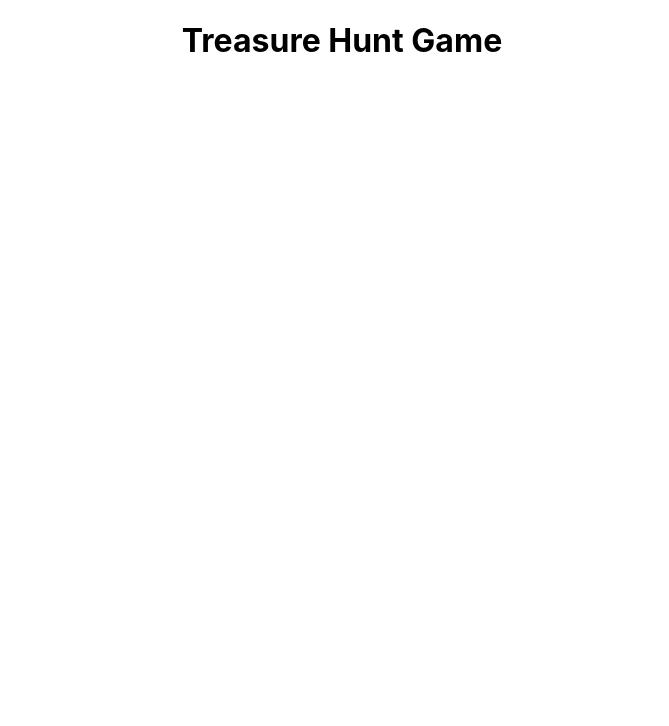
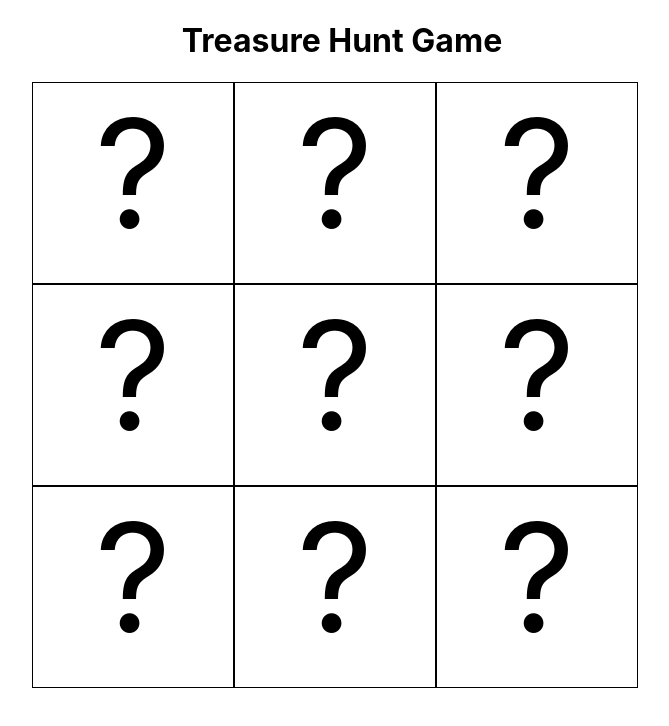
Before and after one commit to learn-academy-2023-golf/treasurehunt-swbriski, a React (Create React App) app: page / in a window 1280 px wide. Shown: the top 726 px of the page, without its empty margins (298-967 px from the left). Built offline with nearby package versions, Linux system fonts and the light colour scheme.

Commit message:
completed first story

```diff
--- a/src/App.css
+++ b/src/App.css
@@ -6,4 +6,13 @@ h1 {
   height: 200px;
   width: 200px;
   border: 1px solid black;
+  font-size: 150px;
+  text-align: center;
 }
+
+.gameboard {
+  display: flex;
+  flex-wrap: wrap;
+  width: 620px;
+  margin: auto;
+}
--- a/src/App.js
+++ b/src/App.js
@@ -1,5 +1,6 @@
+import "./App.css"
 import React, { useState } from "react"
-import "./App.css"
+import Square from './components/Square'
 
 const App = () => {
   const [board, setBoard] = useState([
@@ -17,6 +18,14 @@ const App = () => {
   return (
     <>
       <h1>Treasure Hunt Game</h1>
+      <div className="gameboard">
+      {board.map((value, index) => {
+        return (
+        <Square value={value}
+        key={index} />
+        )
+      })}
+      </div>
     </>
   )
 }
--- a/src/components/Square.js
+++ b/src/components/Square.js
@@ -1,9 +1,11 @@
 import React from "react"
 
-const Square = () => {
+const Square = (props) => {
   return (
     <>
-      <div className="square"></div>
+      <div className="square">
+        {props.value}
+      </div>
     </>
   )
 }
```
Also changed, not shown: 1 other file (tests, documents, lock files or other folders).
